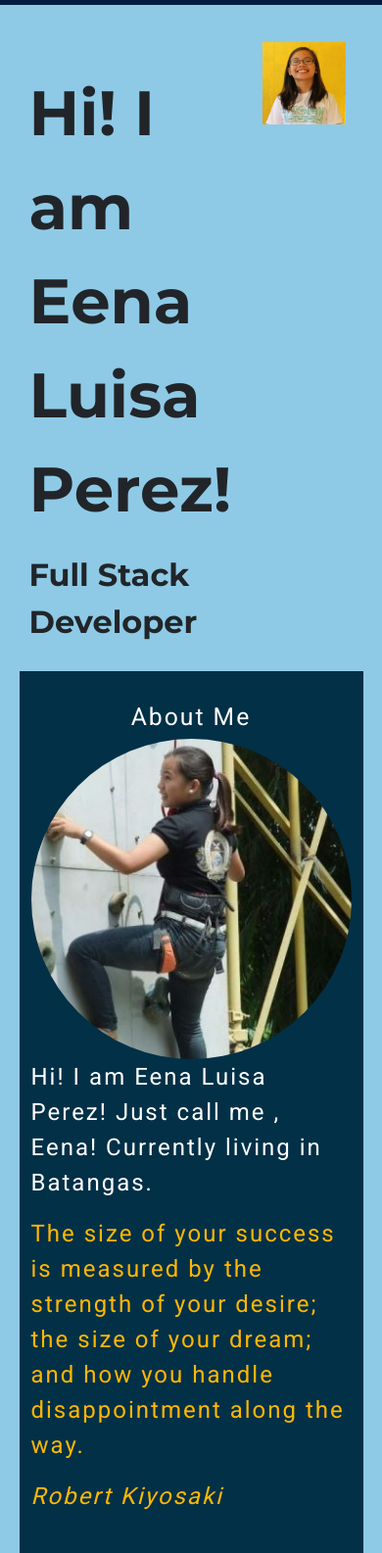
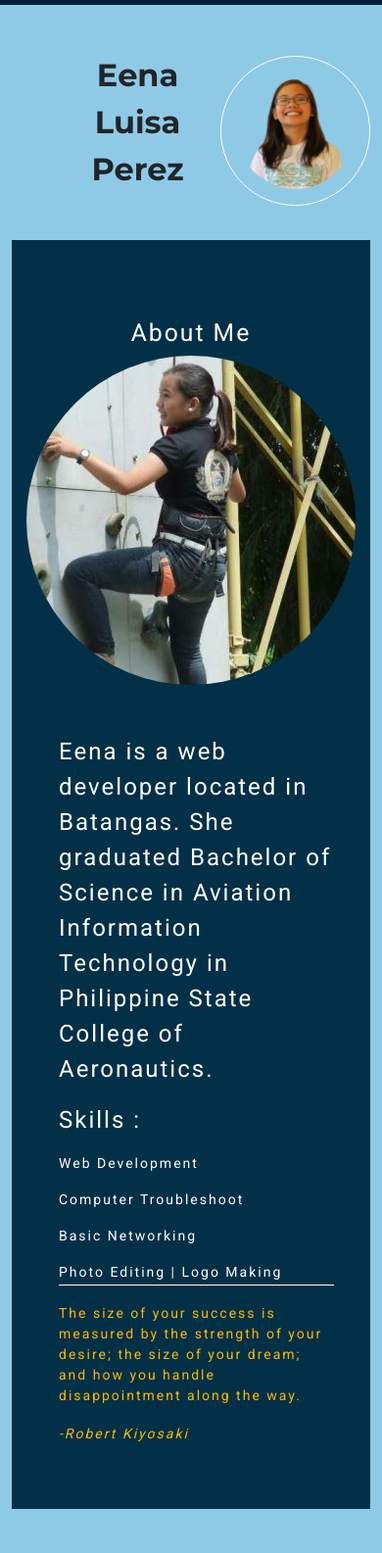
Before and after one commit to eenaluisaperez/perez-portfolio, a plain HTML site: page index.html in a window 390 px wide. Shown: the part 51-1636 px from the top of the page at 98% size. Drawn offline with nearby package versions, Linux system fonts and the light colour scheme.

Commit message:
added: capstone 1 - perez

```diff
--- a/index.css
+++ b/index.css
@@ -19,12 +19,11 @@ body {
 
 .nav-item{
 	padding-right: 10px;
+
 }
 
 
 #main-container {
-
-	padding: 5%;
 	text-align: center;
 }
 
@@ -32,14 +31,24 @@ img {
 /*	border-radius: 125px;*/
 	text-align: center;
 }
+
+.main-con #myname, .main-con #caption {
+	padding-left: 2rem;
+}
+
+
 #profile {
-		margin: 10px;
+	margin: 0;
+		/*margin: 10px;*/
+		/*background-color: black;*/
 }
 #myname {
 	font-family: 'Montserrat', sans-serif; ;
 	font-size: 4rem;
-	text-align: left;
-	padding-top: 2rem;
+	text-align: center;
+	padding-top: 5rem;
+  vertical-align: text-bottom;
+
 
 }
 
@@ -47,17 +56,17 @@ img {
 #caption {
 	font-family: 'Montserrat', sans-serif; ;
 	font-size: 2rem;
-	text-align: left;
+	text-align: center;
 
 }
 
 /*Profile Container*/
 
 #prof-con {
+	margin-top: 2rem;
 	padding-top: 2rem;
 	background-color: #023047;
-	margin: 0;
-	padding-bottom: 25px;
+
 	color: white;
 	letter-spacing: 2px;
 	font-family: 'Roboto', sans-serif;
@@ -65,18 +74,39 @@ img {
 }
 #prof-pic {
 	text-align: center;
+	padding-left: auto;
+	padding-right: auto;
 }
 
 #pic{
 	border-radius: 250px;
 }
 
+.work-xp, .work-xp-l {
+	font-family: 'Roboto', sans-serif;
+	font-size: 14px;
+}
+
+.work-xp-l {
+	padding-bottom: 2px;
+	border-bottom: 1px solid white;
+}
+
+
 .note {
+	padding-top: 2px;
 	font-family: 'Roboto', sans-serif;
-	font-size: 1em;
+	font-size: 14px;
 	color: #ffb703;
 }
+ .prod-data {
+ 		padding-bottom: 50px;
+ }
 
+ #prod-data-1 {
+ 		padding-bottom: 50px;
+ 		 padding-right: 10%;
+ }
 
 /*Project Container*/
 
@@ -84,14 +114,18 @@ img {
 	color: white;
 	margin-top: 3rem;
 	margin-bottom: 2rem;
+}
 
+#proj-header {
+	background-color: #023047 ;
 }
+
 #projects-bg {
 	color: #023047 ;
 	border: 1px dashed #023047;
 	background-color: #ffb703;
 	height: 100%;
-	padding-top: 3rem;
+	padding-top: 1em;
 	padding-bottom: 0;
 
 }
@@ -115,6 +149,7 @@ img {
 	padding-bottom: 1rem;
 	color: #023047;
 
+
 }
 
 #map {
@@ -132,16 +167,17 @@ img {
 }
 
 footer	{
+	margin-top: 2em;
 	padding: 0.7rem;
 	text-align: center;
-	background-color: #023047 ;
+	background-color:  #001d3d ;
 	color: white;
 }
 
 footer span {
 	margin-left:  0.5rem;
 	margin-right: 0.5rem;
-	letter-spacing: 2px;
+	letter-spacing: 3px;
 	/*margin:  top&bottom, left&right*/
 }
 
@@ -153,3 +189,54 @@ footer span {
 	font-size: 1em;
 
 }
+
+.proj-pic {
+	width: 25px;
+}
+
+@media (max-width: 576px){
+	.main-con {
+		margin: auto;
+	}
+	#caption {
+		display: none;
+		font-size: 12px;
+	}
+	#myname {
+		font-size:  7px;
+		padding-top: 1em;
+		text-align: center;
+	}
+	#mypic {
+		border: .5px solid white;
+		border-radius: 50%;
+	}
+
+}
+
+/*medium Devices*/
+@media (max-width: 991px){
+	.main-con {
+		margin: auto;
+	}
+	#caption {
+		font-size: 2em;
+	}
+	#myname {
+		font-size: 2em;
+		padding-top: 0;
+		text-align: center;
+	}
+	#mypic {
+		border: .5px solid white;
+		border-radius: 50%;
+	}
+
+}
+
+/* Large Devices */
+@media (min-width: 992px) {
+	body {
+		background-color: lightblue;
+	}
+}
--- a/index.html
+++ b/index.html
@@ -44,12 +44,12 @@
 	<div class="container-fluid" id="main-container">
 		<!-- start of main -->
 		<div class="main" id="profile">
-				<div class="row">
-					<div class="main-con text-start col-md-6  col-lg-6 col-sm-6 col order-2 order-lg-2 order-md-2 order-sm-1 ms-sm-auto me-sm-auto">
-						<img class="img-fluid p-2" src="./images/me_yellow.jpg">
+				<div class="row d-flex mt-5">
+					<div class="main-con text-start col-md-6  col-lg-6 col-sm-6 col order-2 order-lg-2 order-md-2 order-sm-1 ms-sm-auto me-sm-auto text-center">
+						<img class="img-fluid p-3" src="./images/me_yellow2.png" id="mypic">
 					</div>
-					<div class="main-con text-start col-md-6  col-lg-6 col-sm-auto col order-1 order-lg-1 order-md-1 order-sm-2" >
-						<p class="" id="myname">Hi! I am Eena Luisa Perez!</p>
+					<div class="main-con text-start col-md-6  col-lg-6 col-sm-auto col order-1 order-lg-1 order-md-1 order-sm-2  text-center ps-5" id="main-con-1">
+						<p class="" id="myname">Eena Luisa Perez</p>
 						<p class="" id="caption">Full Stack Developer</p>
 					</div>
                 </div>
@@ -58,14 +58,24 @@
 
 		<!-- Profile Start -->
 		<div class="container-fluid" id="prof-con">
-			<h2>About Me</h2>
-			<div class="row d-flex text-start" id="prof-container" >
-				<div class="prod-data col-lg-4" id="prof-pic"><img src="./images/me_wall.jpg" id="pic" class="img-fluid">
+			<div class="d-block">
+				<div class="row mt-5">
+					<h2>About Me</h2>
 				</div>
-				<div class="prod-data col-lg-6">
-					<p>Hi! I am Eena Luisa Perez! Just call me , Eena! Currently living in Batangas.  </p>
+			</div>
+
+			<div class="row d-flex d-inline-block text-start" id="prof-container" >
+				<div class="prod-data col-lg-5" id="prof-pic"><img src="./images/me_wall.jpg" id="pic" class="img-fluid">
+				</div>
+				<div class="prod-data col-lg-7 ps-5" id="prod-data-1">
+					<p>Eena is a web developer located in Batangas. She graduated Bachelor of Science in Aviation Information Technology in Philippine State College of Aeronautics.   </p>
+					<p>Skills :</p>
+					<p class="work-xp">Web Development</p>
+					<p class="work-xp">Computer Troubleshoot</p>
+					<p class="work-xp">Basic Networking</p>
+					<p class="work-xp-l">Photo Editing | Logo Making</p>
 					<p class="note">The size of your success is measured by the strength of your desire; the size of your dream; and how you handle disappointment along the way.</p>
-					<p class="note"><em>Robert Kiyosaki</em></p>
+					<p class="note"><em>-Robert Kiyosaki</em></p>
 				</div>
 			</div>
 		</div>
@@ -73,9 +83,13 @@
 
 		<!-- Start Project -->
 
-		<div class="container-fluid projects" id="project">
-					<h3>My Projects</h3>
-			<div class="container-fluid d-block mb-5  d-flex">
+		<div class="container-fluid projects " id="project">
+				<div class="proj-head row d-block d-flex mt-5 ms-sm-auto me-sm-auto">
+					<div class="col-12 mt-5 pt-2" id="proj-header">
+						<h3 class>My Projects</h3>
+					</div>
+				</div>
+			<div class="container-fluid d-block mb-5 mt5 d-flex">
 				<div class="row" id="projects-bg">
 					<div class="col-md-6 col-lg-6 col-md-auto">
 						<a href="https://eperez1024.gitlab.io/fcb-portfolio">
@@ -103,15 +117,16 @@
 		<!-- Contact Start -->
 		<div class="container-fluid d-block" id="contact">
 			<h2>Contact me</h2>
-			<div class="row d-flex d-block text-start">
-				<div class="col-sm-12 col-md-12 col-lg-6 p-2 ms-sm-auto me-sm-auto" id="map">
+			<div class="row mt-5 d-flex d-block text-start">
+				<div class="container-fluid col-sm-12 col-md-12 col-lg-6 p-2 ms-sm-auto me-sm-auto" id="map">
 					<iframe src="https://www.google.com/maps/embed?pb=!1m18!1m12!1m3!1d30983.221597070387!2d121.13888347910154!3d13.904763700000002!2m3!1f0!2f0!3f0!3m2!1i1024!2i768!4f13.1!3m3!1m2!1s0x33bd151c10e0dc63%3A0x98cfab89d6f305f9!2sAnilao%20lipa%20city%20Batangas!5e0!3m2!1sen!2sph!4v1657687624005!5m2!1sen!2sph" width="500" height="450" style="border:0;" allowfullscreen="" loading="lazy" referrerpolicy="no-referrer-when-downgrade"></iframe>
 				</div>
 				<div class="col-sm-12 col-md-6 col-lg-6 ms-sm-auto me-sm-auto">
 						<div id="con-data">
 							<p>Eena Luisa Perez</p>
 							<p>Bella Vita Brgy. Anilao Lipa City Batangas</p>
-							<p>+639 77 390 8859</p>
+							<p>+63 977 390 8859</p>
+							<p>eenaluisaperez@gmail.com</p>
 						</div>
 
 						<div class="col-sm-6 col-md-6 col-lg-6" id="links">
```
Also changed, not shown: images/me_yellow2.png (added), images/u-con1.jpg (added).
